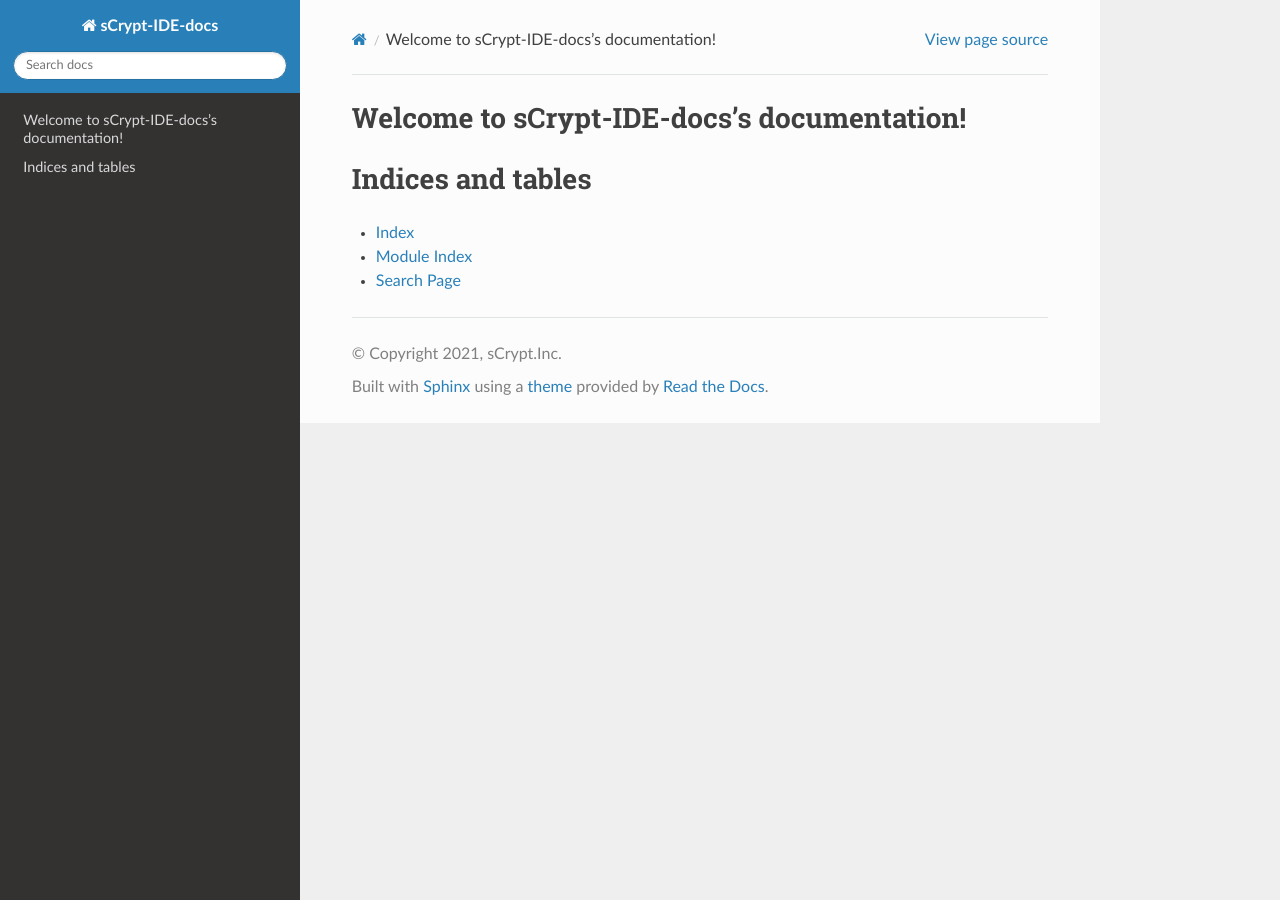
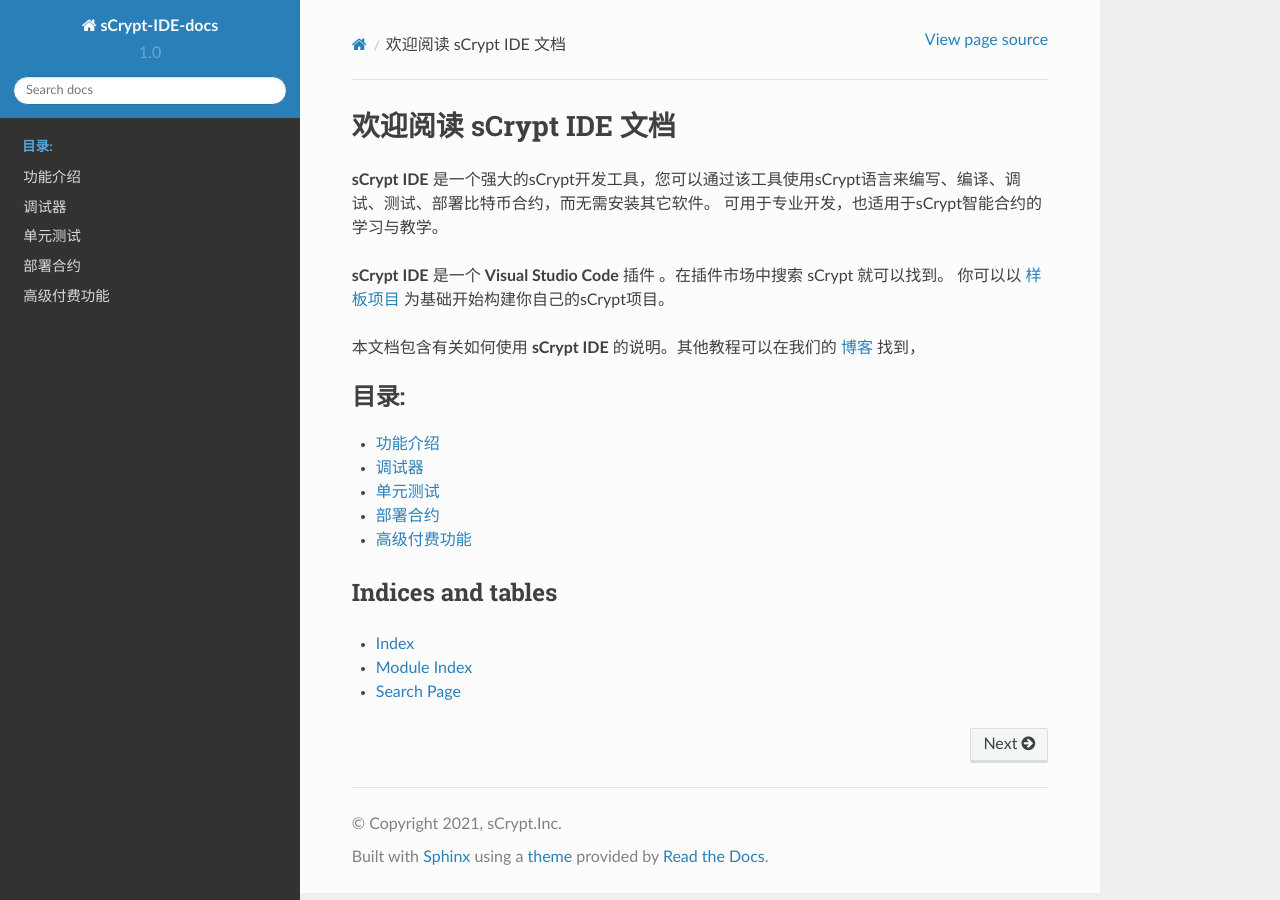
Before and after one commit to sCrypt-Inc/sCrypt-IDE-docs, a Sphinx documentation site: the page built from docs/index.rst, in a window 1280 px wide. Built offline with Sphinx 7.4.7 and the Read the Docs theme 2.0.0, drawn with Linux system fonts in a browser that asks for light colours.

```diff
--- a/docs/conf.py
+++ b/docs/conf.py
@@ -21,6 +21,7 @@ project = 'sCrypt-IDE-docs'
 copyright = '2021, sCrypt.Inc'
 author = 'sCrypt.Inc'
 
+version = '1.0'
 # The full version, including alpha/beta/rc tags
 release = '1.0'
 
--- /dev/null
+++ b/docs/debugger.rst
@@ -0,0 +1,3 @@
+===========================================
+调试器
+===========================================
--- /dev/null
+++ b/docs/deploy.rst
@@ -0,0 +1,3 @@
+===========================================
+部署合约
+===========================================
--- /dev/null
+++ b/docs/features.rst
@@ -0,0 +1,3 @@
+===========================================
+功能介绍
+===========================================
--- a/docs/index.rst
+++ b/docs/index.rst
@@ -3,14 +3,31 @@
    You can adapt this file completely to your liking, but it should at least
    contain the root `toctree` directive.
 
-Welcome to sCrypt-IDE-docs's documentation!
+
 ===========================================
+欢迎阅读 sCrypt IDE 文档
+===========================================
+
+
+**sCrypt IDE** 是一个强大的sCrypt开发工具，您可以通过该工具使用sCrypt语言来编写、编译、调试、测试、部署比特币合约，而无需安装其它软件。
+可用于专业开发，也适用于sCrypt智能合约的学习与教学。
+
+**sCrypt IDE** 是一个 **Visual Studio Code** 插件 。在插件市场中搜索 sCrypt 就可以找到。
+你可以以 `样板项目 <https://github.com/sCrypt-Inc/boilerplate>`_  为基础开始构建你自己的sCrypt项目。
+
+
+本文档包含有关如何使用 **sCrypt IDE** 的说明。其他教程可以在我们的 `博客 <https://blog.csdn.net/freedomhero>`_ 找到，
+
 
 .. toctree::
    :maxdepth: 2
-   :caption: Contents:
+   :caption: 目录:
 
-
+   features
+   debugger
+   testting
+   deploy
+   premium
 
 Indices and tables
 ==================
--- /dev/null
+++ b/docs/premium.rst
@@ -0,0 +1,3 @@
+===========================================
+高级付费功能
+===========================================
--- /dev/null
+++ b/docs/testting.rst
@@ -0,0 +1,3 @@
+===========================================
+单元测试
+===========================================
```
